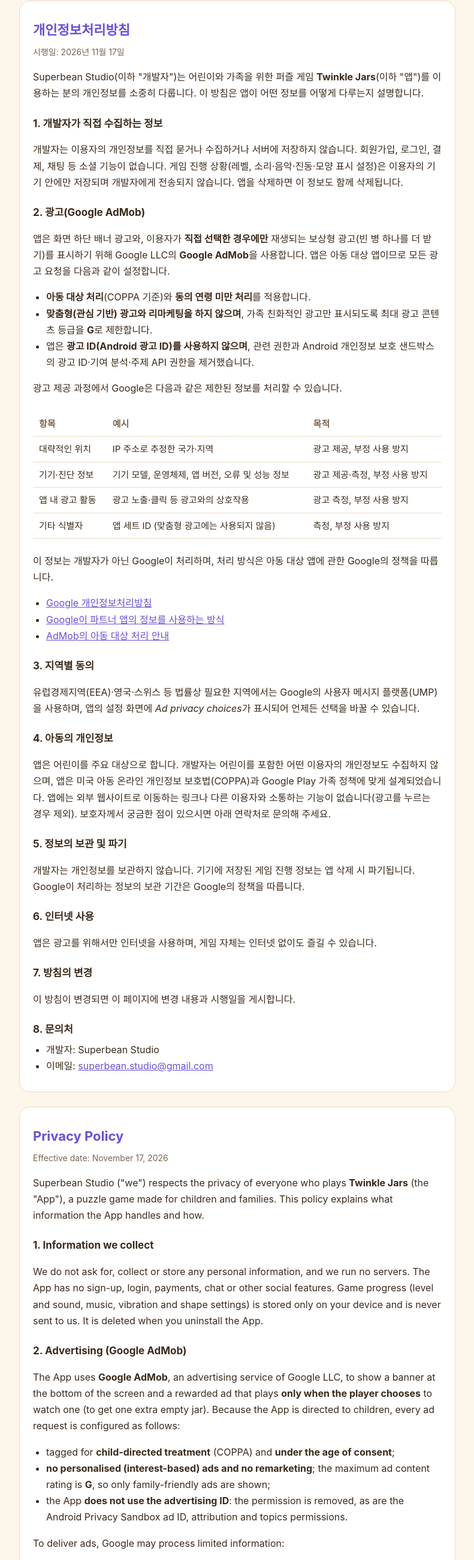
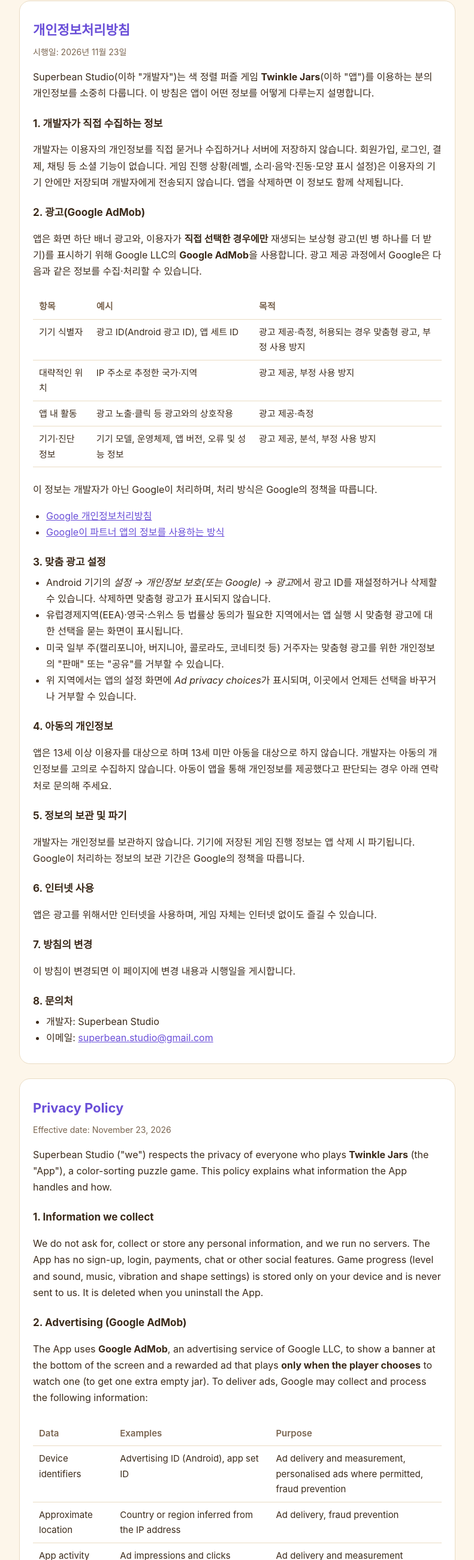
Before and after one commit to superbean-studio/superbean-studio.github.io, a plain HTML site: page twinklejars/privacy/index.html in a window 1280 px wide. Shown: the part 199-2800 px from the top of the page at 60% size, without its empty margins (244-1035 px from the left). Drawn offline with Linux system fonts and the light colour scheme.

Commit message:
Update Twinkle Jars privacy policy for ages 13+
Co-Authored-By: Claude Opus 5.5 <noreply@anthropic.com>

```diff
--- a/twinklejars/privacy/index.html
+++ b/twinklejars/privacy/index.html
@@ -143,9 +143,9 @@
       <!-- ============================== 한국어 ============================== -->
       <section class="policy" id="ko" lang="ko">
         <h2>개인정보처리방침</h2>
-        <p class="meta">시행일: 2026년 11월 17일</p>
+        <p class="meta">시행일: 2026년 11월 23일</p>
         <p>
-          Superbean Studio(이하 "개발자")는 어린이와 가족을 위한 퍼즐 게임 <strong>Twinkle Jars</strong>(이하 "앱")를 이용하는 분의
+          Superbean Studio(이하 "개발자")는 색 정렬 퍼즐 게임 <strong>Twinkle Jars</strong>(이하 "앱")를 이용하는 분의
           개인정보를 소중히 다룹니다. 이 방침은 앱이 어떤 정보를 어떻게 다루는지 설명합니다.
         </p>
 
@@ -159,42 +159,35 @@
         <h3>2. 광고(Google AdMob)</h3>
         <p>
           앱은 화면 하단 배너 광고와, 이용자가 <strong>직접 선택한 경우에만</strong> 재생되는 보상형 광고(빈 병 하나를 더 받기)를 표시하기 위해
-          Google LLC의 <strong>Google AdMob</strong>을 사용합니다. 앱은 아동 대상 앱이므로 모든 광고 요청을 다음과 같이 설정합니다.
+          Google LLC의 <strong>Google AdMob</strong>을 사용합니다. 광고 제공 과정에서 Google은 다음과 같은 정보를 수집·처리할 수 있습니다.
         </p>
-        <ul>
-          <li><strong>아동 대상 처리</strong>(COPPA 기준)와 <strong>동의 연령 미만 처리</strong>를 적용합니다.</li>
-          <li><strong>맞춤형(관심 기반) 광고와 리마케팅을 하지 않으며</strong>, 가족 친화적인 광고만 표시되도록 최대 광고 콘텐츠 등급을 <strong>G</strong>로 제한합니다.</li>
-          <li>앱은 <strong>광고 ID(Android 광고 ID)를 사용하지 않으며</strong>, 관련 권한과 Android 개인정보 보호 샌드박스의 광고 ID·기여 분석·주제 API 권한을 제거했습니다.</li>
-        </ul>
-        <p>광고 제공 과정에서 Google은 다음과 같은 제한된 정보를 처리할 수 있습니다.</p>
         <div class="table-wrap">
           <table>
             <tr><th>항목</th><th>예시</th><th>목적</th></tr>
+            <tr><td>기기 식별자</td><td>광고 ID(Android 광고 ID), 앱 세트 ID</td><td>광고 제공·측정, 허용되는 경우 맞춤형 광고, 부정 사용 방지</td></tr>
             <tr><td>대략적인 위치</td><td>IP 주소로 추정한 국가·지역</td><td>광고 제공, 부정 사용 방지</td></tr>
-            <tr><td>기기·진단 정보</td><td>기기 모델, 운영체제, 앱 버전, 오류 및 성능 정보</td><td>광고 제공·측정, 부정 사용 방지</td></tr>
-            <tr><td>앱 내 광고 활동</td><td>광고 노출·클릭 등 광고와의 상호작용</td><td>광고 측정, 부정 사용 방지</td></tr>
-            <tr><td>기타 식별자</td><td>앱 세트 ID (맞춤형 광고에는 사용되지 않음)</td><td>측정, 부정 사용 방지</td></tr>
+            <tr><td>앱 내 활동</td><td>광고 노출·클릭 등 광고와의 상호작용</td><td>광고 제공·측정</td></tr>
+            <tr><td>기기·진단 정보</td><td>기기 모델, 운영체제, 앱 버전, 오류 및 성능 정보</td><td>광고 제공, 분석, 부정 사용 방지</td></tr>
           </table>
         </div>
-        <p>이 정보는 개발자가 아닌 Google이 처리하며, 처리 방식은 아동 대상 앱에 관한 Google의 정책을 따릅니다.</p>
+        <p>이 정보는 개발자가 아닌 Google이 처리하며, 처리 방식은 Google의 정책을 따릅니다.</p>
         <ul>
           <li><a href="https://policies.google.com/privacy" rel="noopener">Google 개인정보처리방침</a></li>
           <li><a href="https://policies.google.com/technologies/partner-sites" rel="noopener">Google이 파트너 앱의 정보를 사용하는 방식</a></li>
-          <li><a href="https://support.google.com/admob/answer/6223431" rel="noopener">AdMob의 아동 대상 처리 안내</a></li>
         </ul>
 
-        <h3>3. 지역별 동의</h3>
-        <p>
-          유럽경제지역(EEA)·영국·스위스 등 법률상 필요한 지역에서는 Google의 사용자 메시지 플랫폼(UMP)을 사용하며,
-          앱의 설정 화면에 <em>Ad privacy choices</em>가 표시되어 언제든 선택을 바꿀 수 있습니다.
-        </p>
+        <h3>3. 맞춤 광고 설정</h3>
+        <ul>
+          <li>Android 기기의 <em>설정 → 개인정보 보호(또는 Google) → 광고</em>에서 광고 ID를 재설정하거나 삭제할 수 있습니다. 삭제하면 맞춤형 광고가 표시되지 않습니다.</li>
+          <li>유럽경제지역(EEA)·영국·스위스 등 법률상 동의가 필요한 지역에서는 앱 실행 시 맞춤형 광고에 대한 선택을 묻는 화면이 표시됩니다.</li>
+          <li>미국 일부 주(캘리포니아, 버지니아, 콜로라도, 코네티컷 등) 거주자는 맞춤형 광고를 위한 개인정보의 "판매" 또는 "공유"를 거부할 수 있습니다.</li>
+          <li>위 지역에서는 앱의 설정 화면에 <em>Ad privacy choices</em>가 표시되며, 이곳에서 언제든 선택을 바꾸거나 거부할 수 있습니다.</li>
+        </ul>
 
         <h3>4. 아동의 개인정보</h3>
         <p>
-          앱은 어린이를 주요 대상으로 합니다. 개발자는 어린이를 포함한 어떤 이용자의 개인정보도 수집하지 않으며,
-          앱은 미국 아동 온라인 개인정보 보호법(COPPA)과 Google Play 가족 정책에 맞게 설계되었습니다.
-          앱에는 외부 웹사이트로 이동하는 링크나 다른 이용자와 소통하는 기능이 없습니다(광고를 누르는 경우 제외).
-          보호자께서 궁금한 점이 있으시면 아래 연락처로 문의해 주세요.
+          앱은 13세 이상 이용자를 대상으로 하며 13세 미만 아동을 대상으로 하지 않습니다. 개발자는 아동의 개인정보를 고의로 수집하지 않습니다.
+          아동이 앱을 통해 개인정보를 제공했다고 판단되는 경우 아래 연락처로 문의해 주세요.
         </p>
 
         <h3>5. 정보의 보관 및 파기</h3>
@@ -219,10 +212,10 @@
       <!-- ============================== English ============================== -->
       <section class="policy" id="en" lang="en">
         <h2>Privacy Policy</h2>
-        <p class="meta">Effective date: November 17, 2026</p>
+        <p class="meta">Effective date: November 23, 2026</p>
         <p>
           Superbean Studio ("we") respects the privacy of everyone who plays <strong>Twinkle Jars</strong> (the "App"),
-          a puzzle game made for children and families. This policy explains what information the App handles and how.
+          a color-sorting puzzle game. This policy explains what information the App handles and how.
         </p>
 
         <h3>1. Information we collect</h3>
@@ -236,42 +229,36 @@
         <p>
           The App uses <strong>Google AdMob</strong>, an advertising service of Google LLC, to show a banner at the bottom of the
           screen and a rewarded ad that plays <strong>only when the player chooses</strong> to watch one (to get one extra empty jar).
-          Because the App is directed to children, every ad request is configured as follows:
+          To deliver ads, Google may collect and process the following information:
         </p>
-        <ul>
-          <li>tagged for <strong>child-directed treatment</strong> (COPPA) and <strong>under the age of consent</strong>;</li>
-          <li><strong>no personalised (interest-based) ads and no remarketing</strong>; the maximum ad content rating is <strong>G</strong>, so only family-friendly ads are shown;</li>
-          <li>the App <strong>does not use the advertising ID</strong>: the permission is removed, as are the Android Privacy Sandbox ad ID, attribution and topics permissions.</li>
-        </ul>
-        <p>To deliver ads, Google may process limited information:</p>
         <div class="table-wrap">
           <table>
             <tr><th>Data</th><th>Examples</th><th>Purpose</th></tr>
+            <tr><td>Device identifiers</td><td>Advertising ID (Android), app set ID</td><td>Ad delivery and measurement, personalised ads where permitted, fraud prevention</td></tr>
             <tr><td>Approximate location</td><td>Country or region inferred from the IP address</td><td>Ad delivery, fraud prevention</td></tr>
-            <tr><td>Device and diagnostics</td><td>Device model, operating system, app version, crash and performance data</td><td>Ad delivery and measurement, fraud prevention</td></tr>
-            <tr><td>Ad interactions</td><td>Ad impressions and clicks</td><td>Ad measurement, fraud prevention</td></tr>
-            <tr><td>Other identifiers</td><td>App set ID (not used for personalised ads)</td><td>Measurement, fraud prevention</td></tr>
+            <tr><td>App activity</td><td>Ad impressions and clicks</td><td>Ad delivery and measurement</td></tr>
+            <tr><td>Device and diagnostics</td><td>Device model, operating system, app version, crash and performance data</td><td>Ad delivery, analytics, fraud prevention</td></tr>
           </table>
         </div>
-        <p>This information is processed by Google, not by us, under Google's policies for apps directed to children.</p>
+        <p>This information is processed by Google, not by us, under Google's policies.</p>
         <ul>
           <li><a href="https://policies.google.com/privacy" rel="noopener">Google Privacy Policy</a></li>
           <li><a href="https://policies.google.com/technologies/partner-sites" rel="noopener">How Google uses information from sites or apps that use its services</a></li>
-          <li><a href="https://support.google.com/admob/answer/6223431" rel="noopener">AdMob: tag an ad request for child-directed treatment</a></li>
         </ul>
 
-        <h3>3. Consent where required</h3>
-        <p>
-          Where the law requires it (for example the EEA, the UK and Switzerland) the App uses Google's User Messaging Platform,
-          and an <em>Ad privacy choices</em> option appears in the App's Settings so the choice can be changed at any time.
-        </p>
+        <h3>3. Personalised ads and your choices</h3>
+        <ul>
+          <li>On Android you can reset or delete your advertising ID in <em>Settings → Privacy (or Google) → Ads</em>. If you delete it, you will not receive personalised ads.</li>
+          <li>Where consent is required by law (such as the EEA, the UK and Switzerland), the App asks for your choice about personalised ads when it starts.</li>
+          <li>Residents of certain US states (such as California, Virginia, Colorado and Connecticut) can opt out of the "sale" or "sharing" of their personal information for personalised ads.</li>
+          <li>In these regions an <em>Ad privacy choices</em> option appears in the App's Settings, where you can change your choice or opt out at any time.</li>
+        </ul>
 
         <h3>4. Children's privacy</h3>
         <p>
-          The App is directed primarily to children. We do not collect personal information from anyone, including children,
-          and the App is designed to comply with the U.S. Children's Online Privacy Protection Act (COPPA) and the Google Play
-          Families Policy. The App has no links to outside websites and no way to communicate with other users (other than tapping an ad).
-          Parents or guardians with questions can contact us using the details below.
+          The App is intended for players aged 13 and over and is not directed to children under 13.
+          We do not knowingly collect personal information from children. If you believe a child has provided personal information
+          through the App, please contact us using the details below.
         </p>
 
         <h3>5. Retention and deletion</h3>
```
